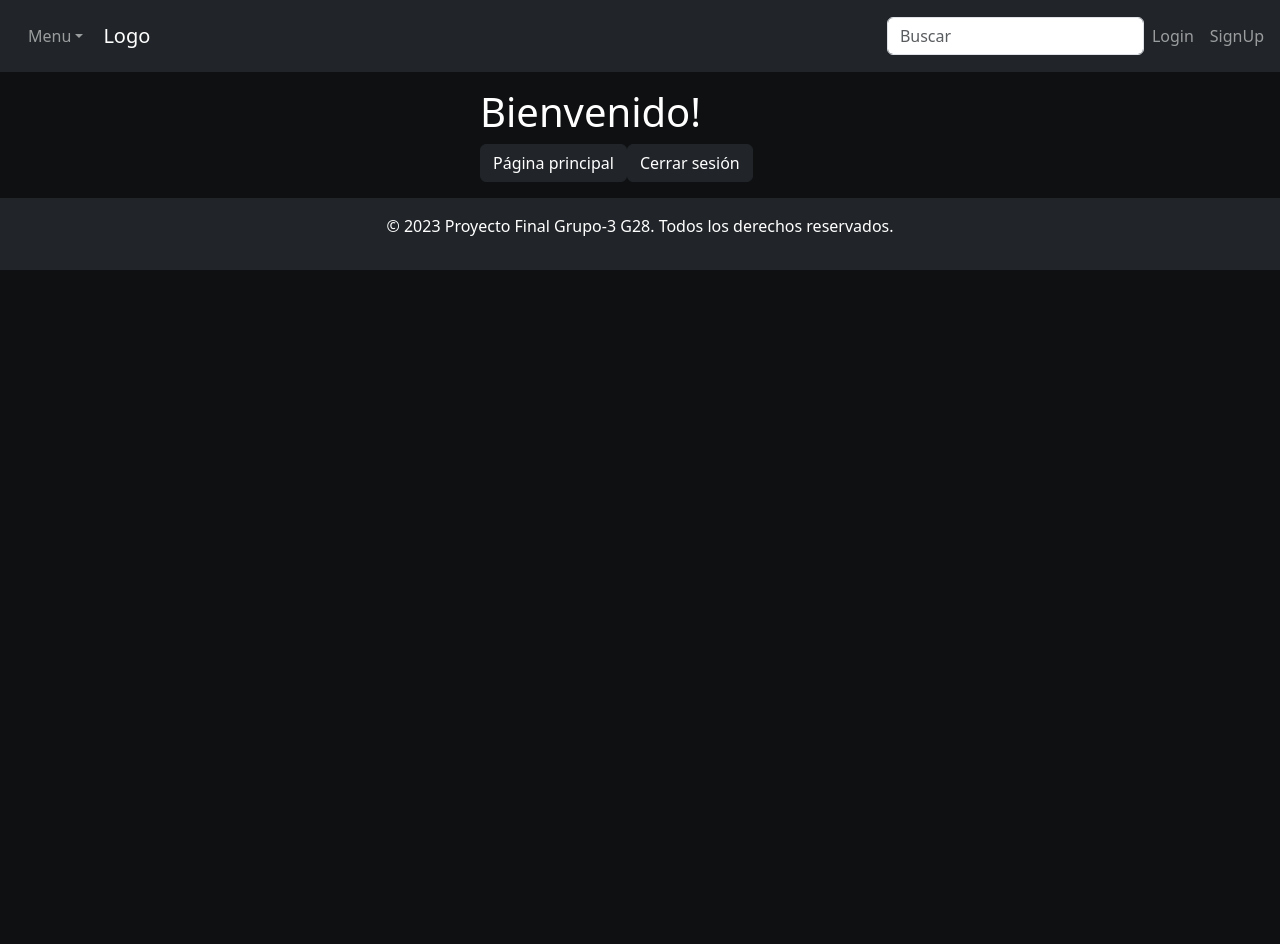
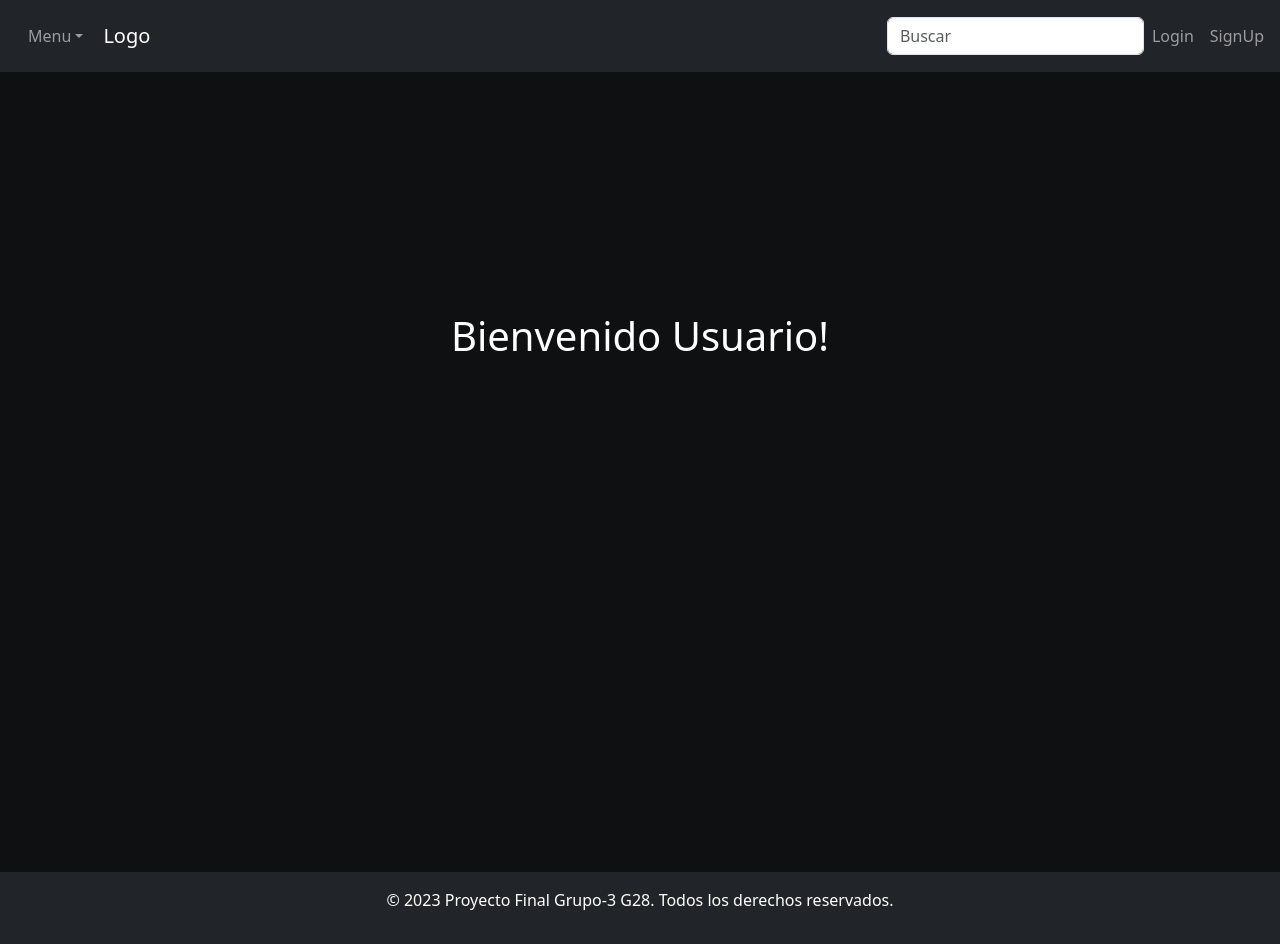
Before and after one commit to iperezsidgmann/Megalomaniac-proyecto-ADL, a React (Vite) app: page /panel/1 in a window 1280 px wide. Before the commit the page ends 800 px from the top, so only its background shows below. Built offline with nearby package versions, Linux system fonts and the light colour scheme.

Commit message:
Se Centra Panelpage, intento de agregar name

```diff
--- a/src/views/PanelPage.jsx
+++ b/src/views/PanelPage.jsx
@@ -1,20 +1,26 @@
+import React, { useEffect } from "react";
 import { Button } from "react-bootstrap";
+import { useNavigate, useLocation } from "react-router-dom";
 
 export const PanelPage = ({ handleLogout, handleRedirectToHome }) => {
+    const navigate = useNavigate();
+    const location = useLocation();
+    const searchParams = new URLSearchParams(location.search);
+    const name = searchParams.get('name') || 'Usuario';
 
+    useEffect(() => {
+        const timer = setTimeout(() => {
+            handleRedirectToHome();
+        }, 1500);
+
+        return () => clearTimeout(timer);
+    }, [handleRedirectToHome]);
 
     return (
-        <div className='col-md-3 mx-auto animate__animated animate__fadeIn'>
-            <h1 className='mt-3'>Bienvenido! </h1>
-            <Button variant='primary btn-dark mb-3 mr-4' onClick={handleRedirectToHome}>
-                Página principal
-            </Button>
-
-            <Button variant='primary btn-dark mb-3' onClick={handleLogout}>
-                Cerrar sesión
-            </Button>
+        <div className="d-flex justify-content-center align-items-center vh-100">
+            <div className="col-md-6 text-center animate__animated animate__fadeIn" style={{ marginTop: "-35vh" }}>
+                <h1 className="mt-4 mb-3">Bienvenido {name}!</h1>
+            </div>
         </div>
-
-
-    )
+    );
 };
--- a/src/views/SignupPage.jsx
+++ b/src/views/SignupPage.jsx
@@ -1,4 +1,4 @@
-import { useState } from "react";
+import React, { useState } from "react";
 import { Form, Button } from "react-bootstrap";
 import { useNavigate } from "react-router-dom";
 import 'animate.css';
@@ -9,7 +9,6 @@ export const SignupPage = () => {
     const [password, setPassword] = useState('');
     const [error, setError] = useState('');
     const [isRegistered, setIsRegistered] = useState(false);
-
     const navigate = useNavigate();
 
     const handleSubmit = (e) => {
@@ -27,7 +26,8 @@ export const SignupPage = () => {
             setEmail('');
             setPassword('');
 
-            navigate("/home");
+            // Redirige a PanelPage pasando el parámetro 'name'
+            navigate(`/panel?name=${encodeURIComponent(name)}`);
         }, 1500);
     };
 
```
